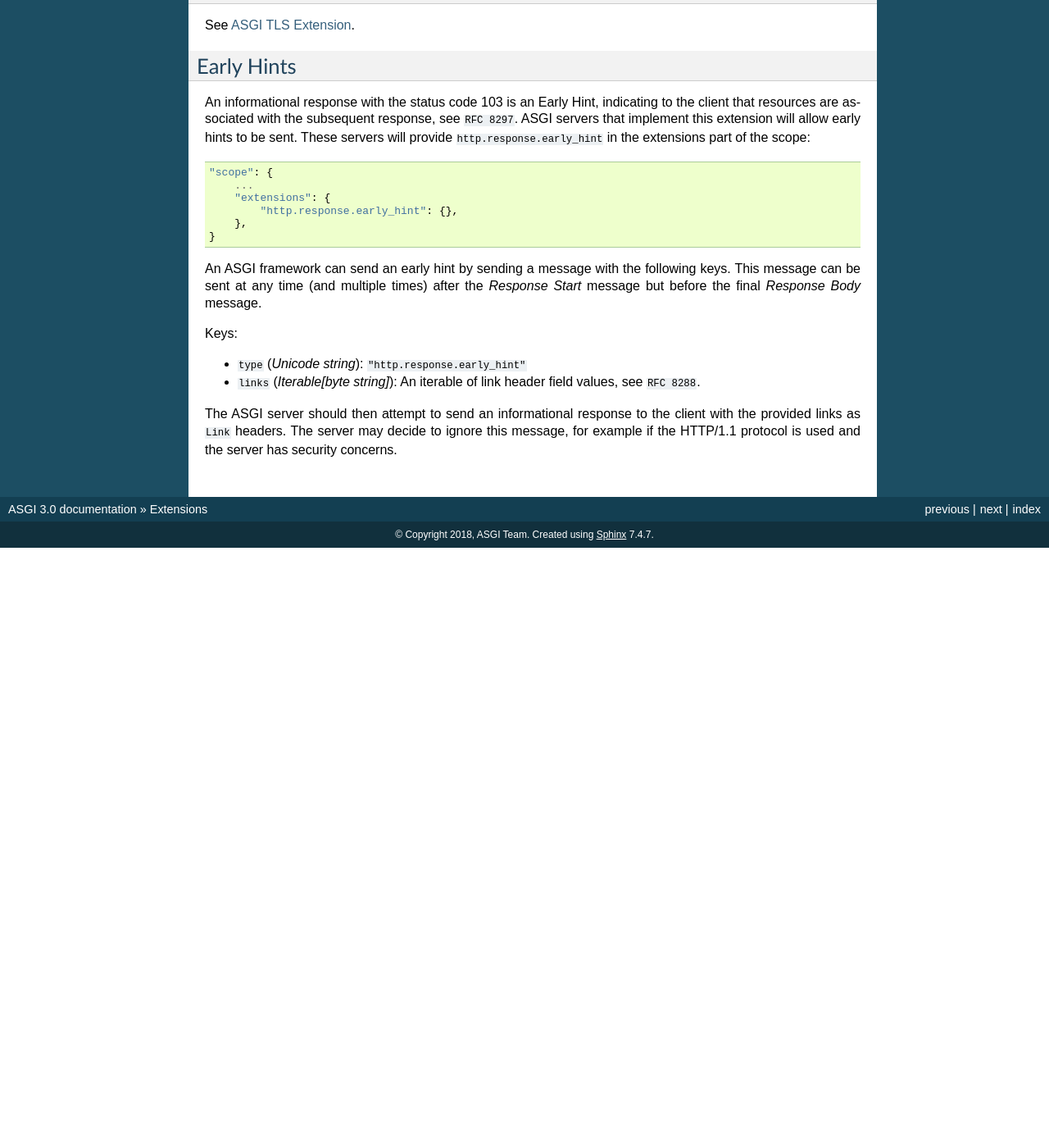
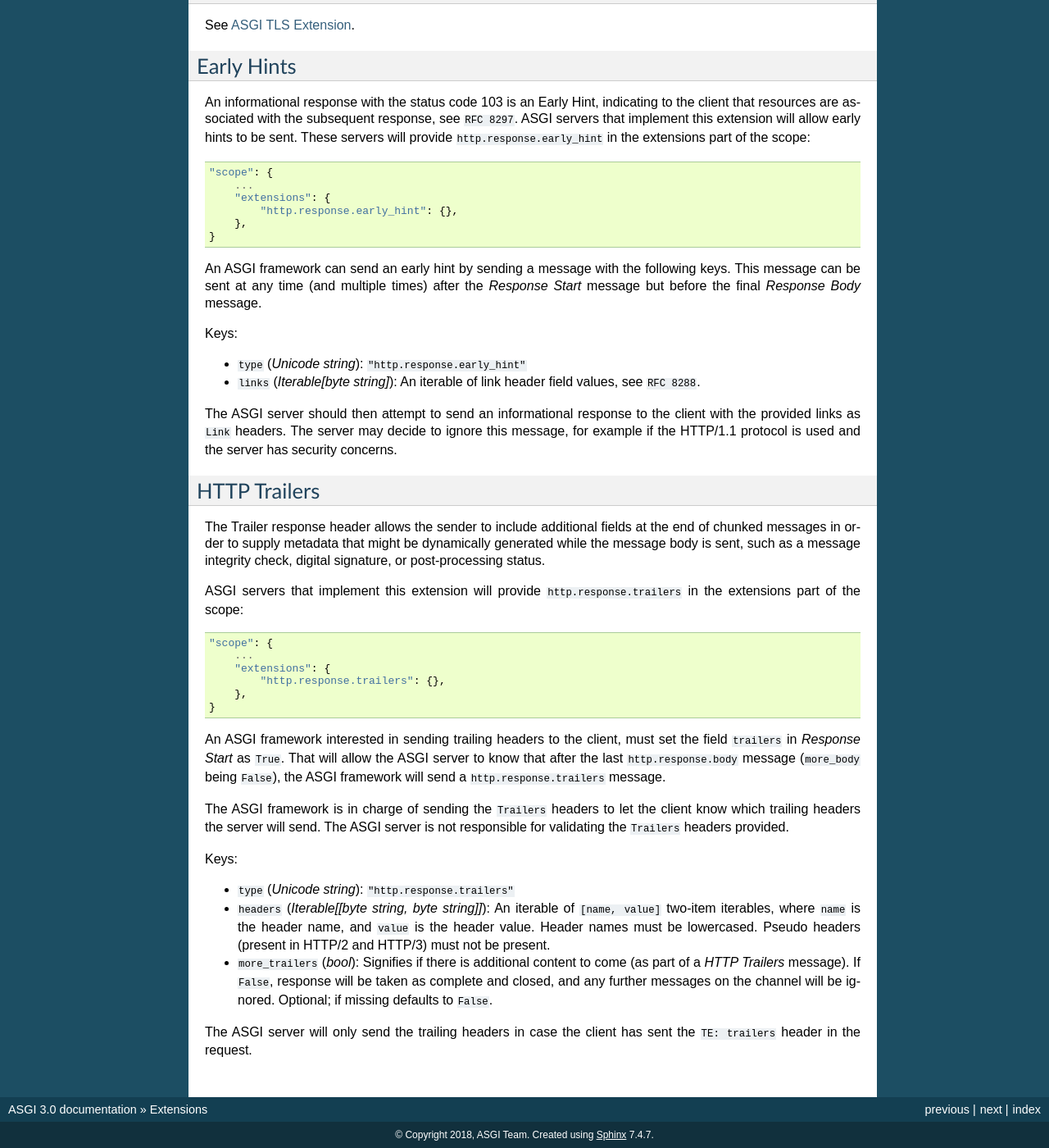
Before and after one commit to goldentroll/asgiref, a Sphinx documentation site: the page built from docs/extensions.rst, in a window 1280 px wide and 1400 px high, scrolled down 2105 px. Shown: the whole window at 82% size. Built offline with Sphinx 7.4.7, drawn with Linux system fonts in a browser that asks for light colours; before the commit the page ends 2773 px from its top, so only the background shows below that.

Commit message:
Added HTTP Trailers extension

```diff
--- a/docs/extensions.rst
+++ b/docs/extensions.rst
@@ -167,3 +167,49 @@ The ASGI server should then attempt to send an informational response
 to the client with the provided links as ``Link`` headers. The server
 may decide to ignore this message, for example if the HTTP/1.1
 protocol is used and the server has security concerns.
+
+HTTP Trailers
+-------------
+
+The Trailer response header allows the sender to include additional fields at the
+end of chunked messages in order to supply metadata that might be dynamically
+generated while the message body is sent, such as a message integrity check,
+digital signature, or post-processing status.
+
+ASGI servers that implement this extension will provide
+``http.response.trailers`` in the extensions part of the scope::
+
+    "scope": {
+        ...
+        "extensions": {
+            "http.response.trailers": {},
+        },
+    }
+
+An ASGI framework interested in sending trailing headers to the client, must set the
+field ``trailers`` in *Response Start* as ``True``. That will allow the ASGI server
+to know that after the last ``http.response.body`` message (``more_body`` being ``False``),
+the ASGI framework will send a ``http.response.trailers`` message.
+
+The ASGI framework is in charge of sending the ``Trailers`` headers to let the client know
+which trailing headers the server will send. The ASGI server is not responsible for validating
+the ``Trailers`` headers provided.
+
+Keys:
+
+* ``type`` (*Unicode string*): ``"http.response.trailers"``
+
+* ``headers`` (*Iterable[[byte string, byte string]]*): An iterable of
+  ``[name, value]`` two-item iterables, where ``name`` is the header name, and
+  ``value`` is the header value. Header names must be lowercased. Pseudo
+  headers (present in HTTP/2 and HTTP/3) must not be present.
+
+* ``more_trailers`` (*bool*): Signifies if there is additional content
+  to come (as part of a *HTTP Trailers* message). If ``False``, response
+  will be taken as complete and closed, and any further messages on
+  the channel will be ignored. Optional; if missing defaults to
+  ``False``.
+
+
+The ASGI server will only send the trailing headers in case the client has sent the
+``TE: trailers`` header in the request.
```
Also changed, not shown: specs/www.rst (+11 -6 lines), 1 other file.
